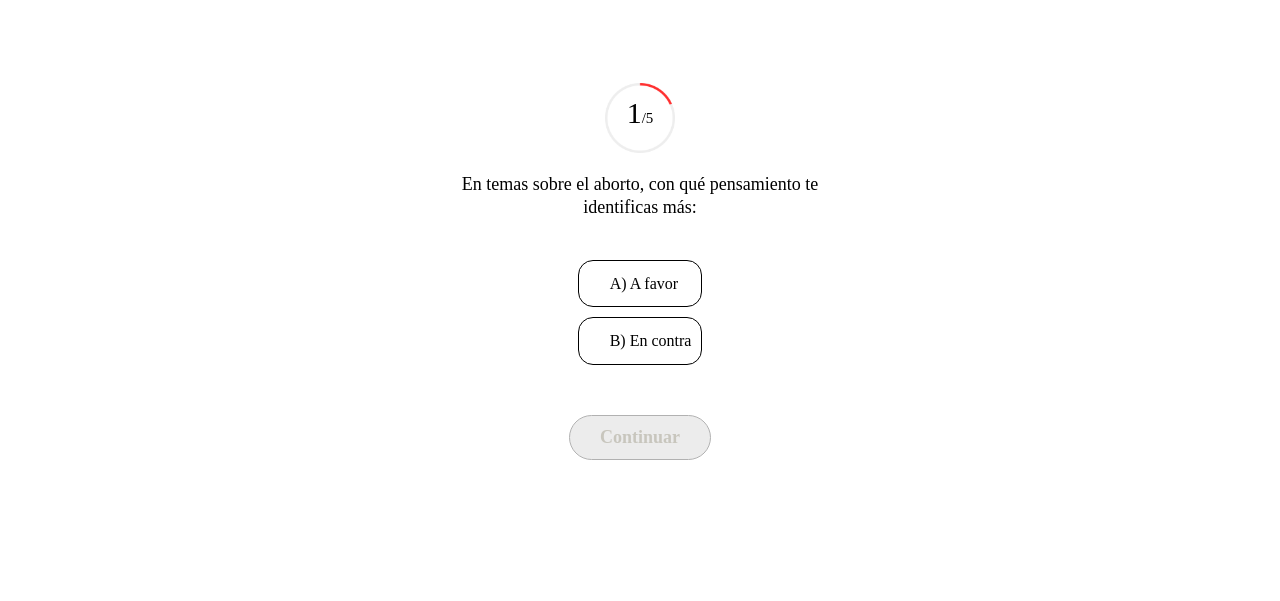
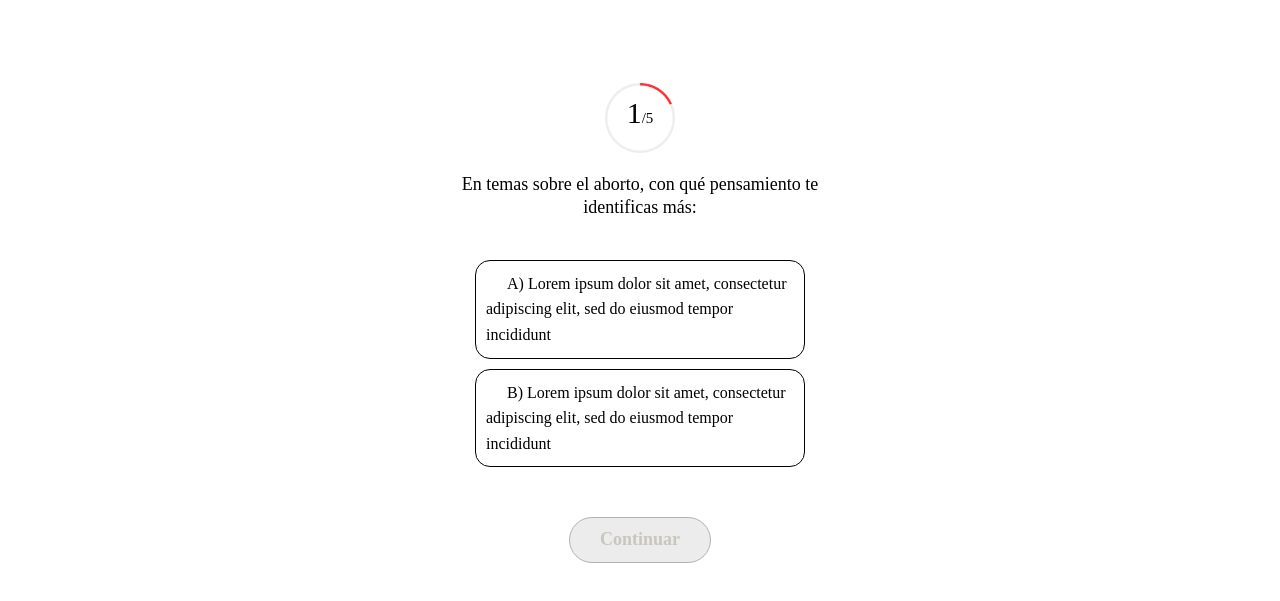
Before and after one commit to nuevasnarrativasec/trivia-trump-harris, a plain HTML site: page index.html in a window 1280 px wide. Both pictures are taken after a click on the button "Empezar". Shown: the part 107-708 px from the top of the page. Drawn offline with nearby package versions, Linux system fonts and the light colour scheme.

Commit message:
cambio css

```diff
--- a/index.html
+++ b/index.html
@@ -95,8 +95,8 @@
                 </h6>
                 <p>En temas sobre el aborto, con qué pensamiento te identificas más:</p>
                 <div class="box-preguntas">
-                    <label><input type="radio" name="q1" value="Trump">A) A favor</label>
-                    <label><input type="radio" name="q1" value="Harris">B) En contra</label>
+                    <label><input type="radio" name="q1" value="Trump">A) Lorem ipsum dolor sit amet, consectetur adipiscing elit, sed do eiusmod tempor incididunt</label>
+                    <label><input type="radio" name="q1" value="Harris">B) Lorem ipsum dolor sit amet, consectetur adipiscing elit, sed do eiusmod tempor incididunt</label>
                 </div>
                 <div class="box-botones">
                     <button class="siguiente" type="button" onclick="nextQuestion(1)" disabled>Continuar</button>
@@ -109,8 +109,8 @@
                 </h6>
                 <p class="small">En temas sobre el aborto, con qué pensamiento te identificas más:</p>
                 <div class="box-preguntas">
-                    <label><input type="radio" name="q2" value="Trump">A) A favor</label>
-                    <label><input type="radio" name="q2" value="Harris">B) En contra</label>
+                    <label><input type="radio" name="q2" value="Trump">A) Lorem ipsum dolor sit amet, consectetur adipiscing elit, sed do eiusmod tempor incididunt</label>
+                    <label><input type="radio" name="q2" value="Harris">B) Lorem ipsum dolor sit amet, consectetur adipiscing elit, sed do eiusmod tempor incididunt</label>
                 </div>
                 <div class="box-botones">
                     <button class="previo" type="button" onclick="prevQuestion(2)">
@@ -126,8 +126,8 @@
                 </h6>
                 <p>¿Cuál es tu talento?</p>
                 <div class="box-preguntas">
-                    <label><input type="radio" name="q3" value="Trump">A) A favor</label>
-                    <label><input type="radio" name="q3" value="Harris">B) En contra</label>
+                    <label><input type="radio" name="q3" value="Trump">A) Lorem ipsum dolor sit amet, consectetur adipiscing elit, sed do eiusmod tempor incididunt</label>
+                    <label><input type="radio" name="q3" value="Harris">B) Lorem ipsum dolor sit amet, consectetur adipiscing elit, sed do eiusmod tempor incididunt</label>
                 </div>
                 <div class="box-botones">
                     <button class="previo" type="button" onclick="prevQuestion(3)">
@@ -143,8 +143,8 @@
                 </h6>
                 <p>¿Cómo sería una clase perfecta para ti?</p>
                 <div class="box-preguntas">
-                    <label><input type="radio" name="q4" value="Trump">A) A favor</label>
-                    <label><input type="radio" name="q4" value="Harris">B) En contra</label>
+                    <label><input type="radio" name="q4" value="Trump">A) Lorem ipsum dolor sit amet, consectetur adipiscing elit, sed do eiusmod tempor incididunt</label>
+                    <label><input type="radio" name="q4" value="Harris">B) Lorem ipsum dolor sit amet, consectetur adipiscing elit, sed do eiusmod tempor incididunt</label>
                 </div>
                 <div class="box-botones">
                     <button class="previo" type="button" onclick="prevQuestion(4)">
@@ -160,8 +160,8 @@
                 </h6>
                 <p>¿Cómo sería una clase perfecta para ti?</p>
                 <div class="box-preguntas">
-                    <label><input type="radio" name="q5" value="Trump">A) A favor</label>
-                    <label><input type="radio" name="q5" value="Harris">B) En contra</label>
+                    <label><input type="radio" name="q5" value="Trump">A) Lorem ipsum dolor sit amet, consectetur adipiscing elit, sed do eiusmod tempor incididunt</label>
+                    <label><input type="radio" name="q5" value="Harris">B) Lorem ipsum dolor sit amet, consectetur adipiscing elit, sed do eiusmod tempor incididunt</label>
                 </div>
                 <div class="box-botones">
                     <button class="previo" type="button" onclick="prevQuestion(5)">
```
